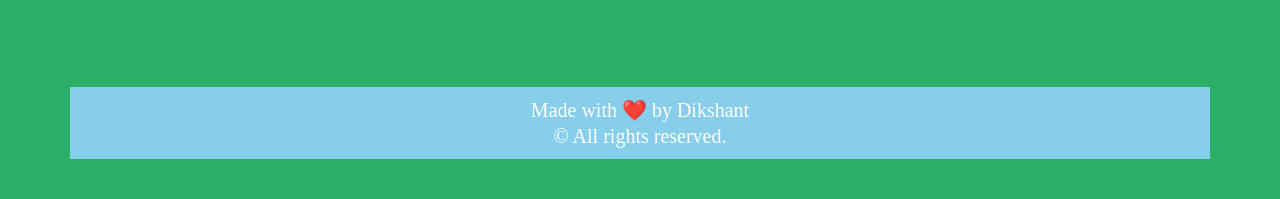
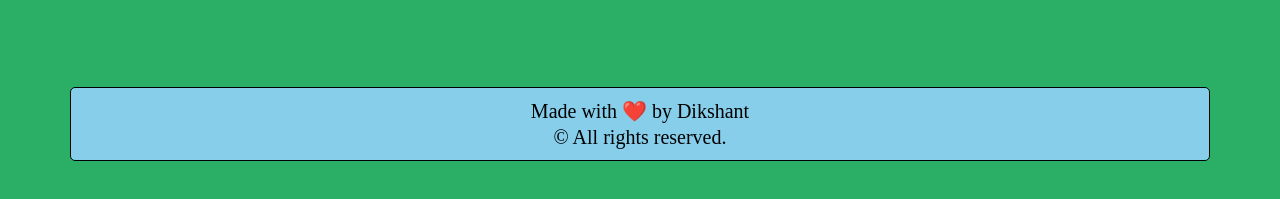
Before and after one commit to DikshantArunSable/Weather-App, a plain HTML site: page index.html in a window 1280 px wide. Shown: the part 309-508 px from the top of the page. Drawn offline with Linux system fonts and the light colour scheme.

Commit message:
Update style.css

```diff
--- a/style.css
+++ b/style.css
@@ -192,8 +192,10 @@ footer {
   background: #87CEEB;
   padding: 10px 0;
   text-align: center;
-  color: white;
+  color: black;
   font-size: 20px;
+  border: 1px solid black;
+  border-radius:5px;
 }
 @media screen and (max-width: 480px) {
   footer {
```
